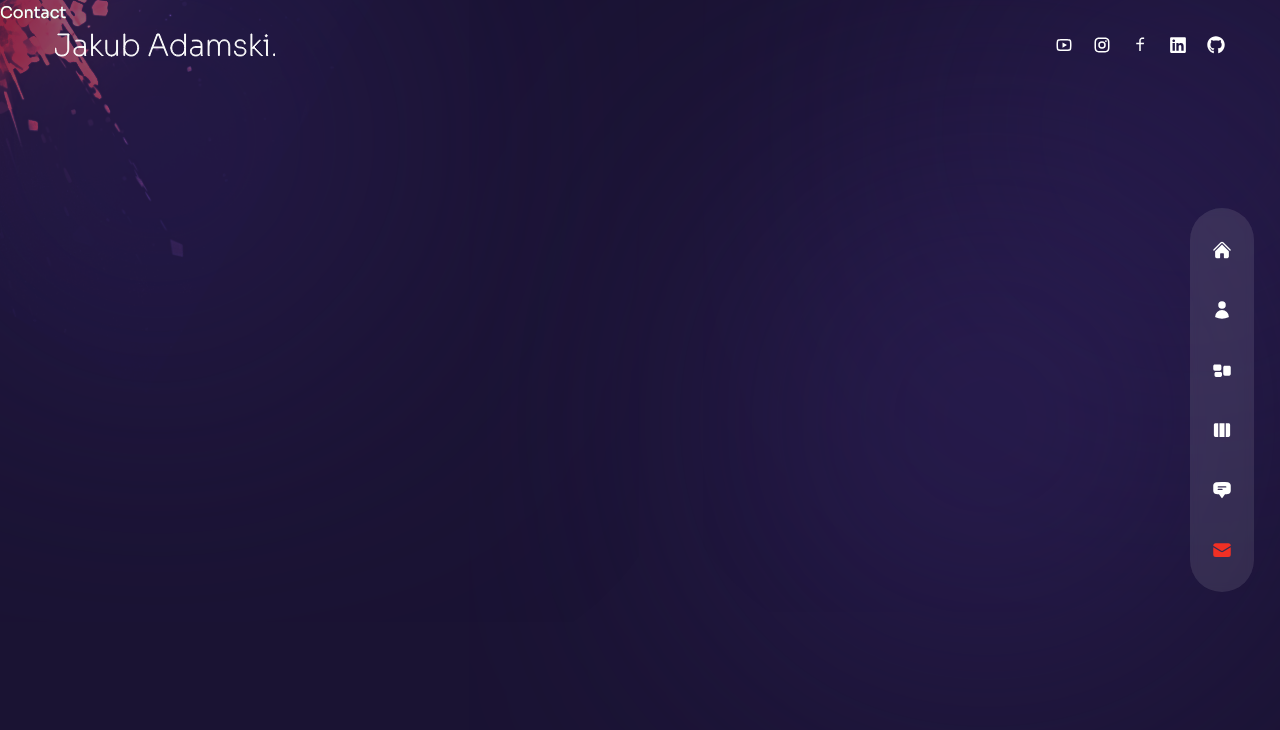
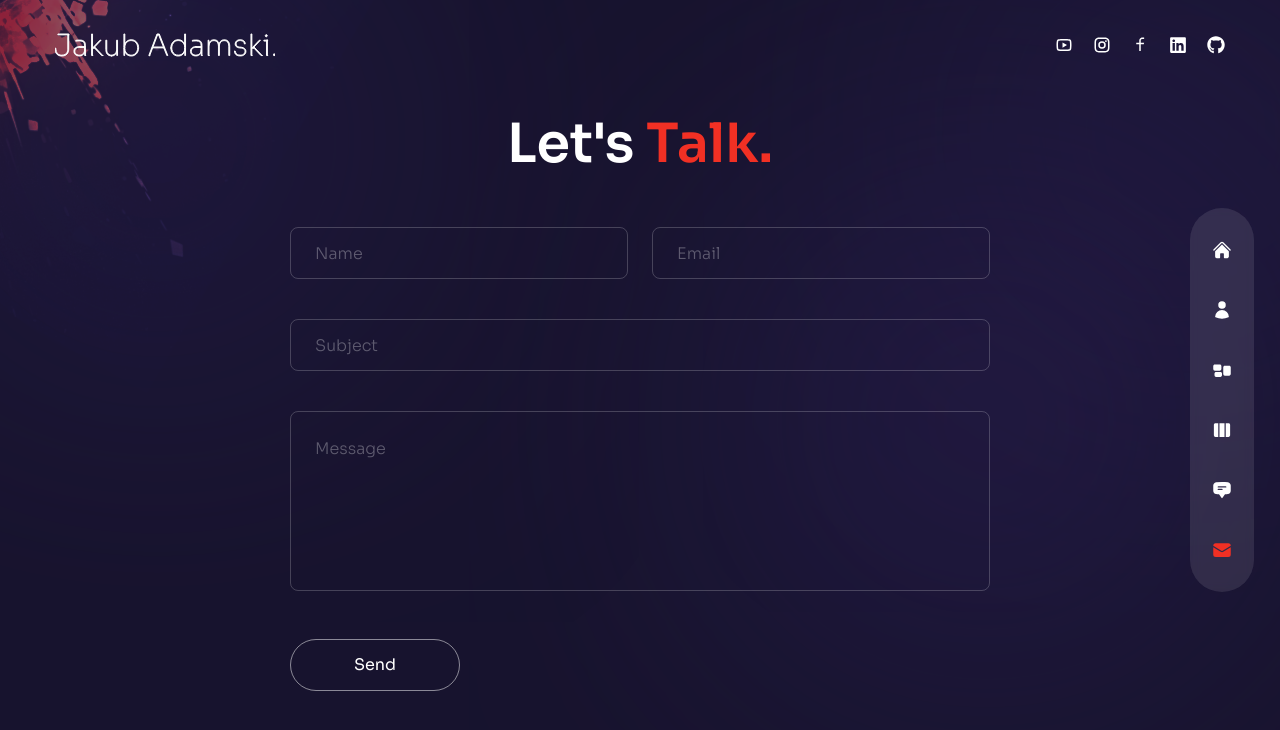
Before and after one commit to AdamskiJakub/portfolio, a Next.js app: page /contact in a window 1280 px wide. Shown: the top 730 px of the page. Built offline with nearby package versions, Linux system fonts and the light colour scheme.

Commit message:
Finished contact and thank you section

```diff
--- a/package.json
+++ b/package.json
@@ -10,12 +10,16 @@
   },
   "dependencies": {
     "@next/font": "^13.4.4",
+    "bootstrap": "^5.3.2",
     "framer-motion": "^10.12.16",
+    "joi": "^17.11.0",
     "next": "13.4.3",
     "react": "18.2.0",
+    "react-bootstrap": "^2.9.1",
     "react-countup": "^6.4.2",
     "react-dom": "18.2.0",
     "react-icons": "^4.8.0",
+    "react-modal": "^3.16.1",
     "react-tsparticles": "^2.9.3",
     "swiper": "^9.4.0",
     "tailwind-scrollbar": "^3.0.4",
--- a/pages/about-constants/AboutConstants.js
+++ b/pages/about-constants/AboutConstants.js
@@ -11,13 +11,7 @@ import { SiNextdotjs, SiFramer } from "react-icons/si";
 
 //Services icons
 
-import {
-  RxCrop,
-  RxPencil2,
-  RxDesktop,
-  RxReader,
-  RxRocket,
-} from "react-icons/rx";
+import { RxCrop, RxPencil2, RxDesktop, RxReader } from "react-icons/rx";
 
 import {
   RiTeamLine,
@@ -138,12 +132,6 @@ export const serviceData = [
       "Creating compelling and engaging written content to captivate audiences.",
   },
   {
-    icon: <RxRocket />,
-    title: "SEO",
-    description:
-      "Optimizing online content to improve search engine visibility and drive organic traffic.",
-  },
-  {
     icon: <RiTeamLine />,
     title: "Team Collaboration",
     description:
--- a/pages/contact/index.js
+++ b/pages/contact/index.js
@@ -1,5 +1,211 @@
+import React, { useState } from "react";
+import { BsArrowRight } from "react-icons/bs";
+import { motion } from "framer-motion";
+import Joi from "joi";
+import { useRouter } from "next/router";
+
+const schema = Joi.object({
+  name: Joi.string()
+    .min(3)
+    .regex(/^[A-Za-z]+$/)
+    .required()
+    .messages({
+      "string.pattern.base": "Name must contain only letters",
+      "string.pattern.invert.base": "Name must contain only letters",
+      "string.empty": "Name is required",
+      "string.min": "Name must have at least 3 characters and only letter",
+    }),
+
+  email: Joi.string().email({ tlds: false }).required().messages({
+    "string.email": "Email must contain @ and . and have at least 3 characters",
+    "string.empty": "Email is required",
+  }),
+
+  subject: Joi.string().min(3).required().messages({
+    "string.min": "Subject must have at least 3 characters",
+    "string.empty": "Subject is required",
+  }),
+
+  message: Joi.string().min(3).max(500).required().messages({
+    "string.min": "Message must have at least 3 characters",
+    "string.max": "Message cannot exceed 500 characters",
+    "string.empty": "Message is required",
+  }),
+});
+
 const Contact = () => {
-  return <div>Contact</div>;
+  const [errors, setErrors] = useState({});
+  const [formData, setFormData] = useState({
+    name: "",
+    email: "",
+    subject: "",
+    message: "",
+  });
+
+  const router = useRouter();
+
+  const errorAnimation = {
+    hidden: { opacity: 0, y: 10 },
+    visible: { opacity: 1, y: 0, transition: { duration: 0.5 } },
+  };
+
+  const handleInputChange = (e) => {
+    const { name, value } = e.target;
+    setFormData({
+      ...formData,
+      [name]: value,
+    });
+    setErrors({
+      ...errors,
+      [name]: null,
+    });
+  };
+
+  const handleSubmit = (e) => {
+    e.preventDefault();
+
+    const { error } = schema.validate(formData, { abortEarly: false });
+
+    if (!error) {
+      setErrors({});
+      router.push("/thankyou");
+      return true;
+    }
+
+    const newErrors = {};
+    error.details.forEach((detail) => {
+      newErrors[detail.path[0]] = detail.message;
+    });
+
+    setErrors(newErrors);
+    return false;
+  };
+
+  return (
+    <div className="h-full bg-primary/30">
+      <div className="container mx-auto py-32 text-center xl:text-left flex items-center justify-center h-full">
+        {/* text and form */}
+        <div className="flex flex-col w-full max-w-[700px]">
+          <motion.h2
+            initial="hidden"
+            animate="show"
+            variants={{
+              hidden: { opacity: 0, y: -10 },
+              show: { opacity: 1, y: 0, transition: { duration: 0.5 } },
+            }}
+            className="h2 text-center mb-12"
+          >
+            Let's <span className="text-accent">Talk.</span>
+          </motion.h2>
+          <motion.form
+            onSubmit={handleSubmit}
+            initial="hidden"
+            animate="show"
+            variants={{
+              hidden: { opacity: 0, y: -10 },
+              show: { opacity: 1, y: 0, transition: { duration: 0.5 } },
+            }}
+            className="flex-1 flex flex-col gap-10 w-full mx-auto"
+          >
+            <div className="flex gap-x-6 w-full">
+              <div className="relative flex-1">
+                <input
+                  type="text"
+                  placeholder="Name"
+                  className={`input ${errors.name ? "border-red-500" : ""}`}
+                  name="name"
+                  value={formData.name}
+                  onChange={handleInputChange}
+                  autoComplete="off"
+                />
+                {errors.name && (
+                  <motion.p
+                    variants={errorAnimation}
+                    initial="hidden"
+                    animate="visible"
+                    className="text-red-500 text-xs absolute mt-1"
+                  >
+                    {errors.name}
+                  </motion.p>
+                )}
+              </div>
+              <div className="relative flex-1">
+                <input
+                  type="text"
+                  placeholder="Email"
+                  className={`input ${errors.email ? "border-red-500" : ""}`}
+                  name="email"
+                  value={formData.email}
+                  onChange={handleInputChange}
+                  autoComplete="off"
+                />
+                {errors.email && (
+                  <motion.p
+                    variants={errorAnimation}
+                    initial="hidden"
+                    animate="visible"
+                    className="text-red-500 text-xs absolute mt-1"
+                  >
+                    {errors.email}
+                  </motion.p>
+                )}
+              </div>
+            </div>
+            <div className="relative flex-1">
+              <input
+                type="text"
+                placeholder="Subject"
+                className={`input ${errors.subject ? "border-red-500" : ""}`}
+                name="subject"
+                value={formData.subject}
+                onChange={handleInputChange}
+                autoComplete="off"
+              />
+              {errors.subject && (
+                <motion.p
+                  variants={errorAnimation}
+                  initial="hidden"
+                  animate="visible"
+                  className="text-red-500 text-xs absolute mt-1"
+                >
+                  {errors.subject}
+                </motion.p>
+              )}
+            </div>
+            <div className="relative flex-1">
+              <textarea
+                placeholder="Message"
+                className={`textarea ${errors.message ? "border-red-500" : ""}`}
+                name="message"
+                value={formData.message}
+                onChange={handleInputChange}
+                autoComplete="off"
+              ></textarea>
+              {errors.message && (
+                <motion.p
+                  variants={errorAnimation}
+                  initial="hidden"
+                  animate="visible"
+                  className="text-red-500 text-xs absolute mt-1"
+                >
+                  {errors.message}
+                </motion.p>
+              )}
+            </div>
+            <button
+              type="submit"
+              className="btn rounded-full border border-white/50 max-w-[170px] px-8 transition-all duration-300 flex items-center justify-center overflow-hidden hover:border-accent group"
+            >
+              <span className="group-hover:-translate-y-[120%] group-hover:opacity-0 transition-all duration-500">
+                Send
+              </span>
+              <BsArrowRight className="-translate-y-[120%] opacity-0 group-hover:flex group-hover:-translate-y-0 group-hover:opacity-100 transition-all duration-300 absolute text-[24px]" />
+            </button>
+          </motion.form>
+        </div>
+      </div>
+    </div>
+  );
 };
 
 export default Contact;
--- /dev/null
+++ b/pages/thankyou/index.js
@@ -0,0 +1,51 @@
+import { motion } from "framer-motion";
+import { useEffect } from "react";
+
+import { fadeIn } from "./../../variants";
+import Circles from "../../components/Circles";
+
+const ThankYou = () => {
+  useEffect(() => {
+    // Dodaj dodatkowe efekty, jeśli są potrzebne
+  }, []);
+
+  return (
+    <div className="h-full flex items-center justify-center bg-primary/30">
+      {/* Dodaj animacje i style według potrzeb */}
+      <motion.div
+        variants={fadeIn("right", 0.2)}
+        initial="hidden"
+        animate="show"
+        exit="hidden"
+        className="text-center"
+      >
+        <motion.h2
+          variants={fadeIn("right", 0.2)}
+          initial="hidden"
+          animate="show"
+          exit="hidden"
+          className="h2 mb-6 text-center text-white"
+        >
+          Thank You for Checking My{" "}
+          <span className="text-accent">Portfolio.</span>
+        </motion.h2>
+        <motion.p
+          className="max-w-[500px] mx-auto mb-6 px-2 text-white"
+          variants={fadeIn("right", 0.2)}
+          initial="hidden"
+          animate="show"
+          exit="hidden"
+        >
+          I appreciate your time and consideration. This form was only an
+          template. If you want to contact me please send me an{" "}
+          <span className="text-accent">email</span> or via{" "}
+          <span className="text-accent">phone.</span>
+        </motion.p>
+        {/* Dodaj dowolne inne elementy, animacje lub style */}
+      </motion.div>
+      <Circles />
+    </div>
+  );
+};
+
+export default ThankYou;
```
Also changed, not shown: 1 other file (tests, documents, lock files or other folders).
